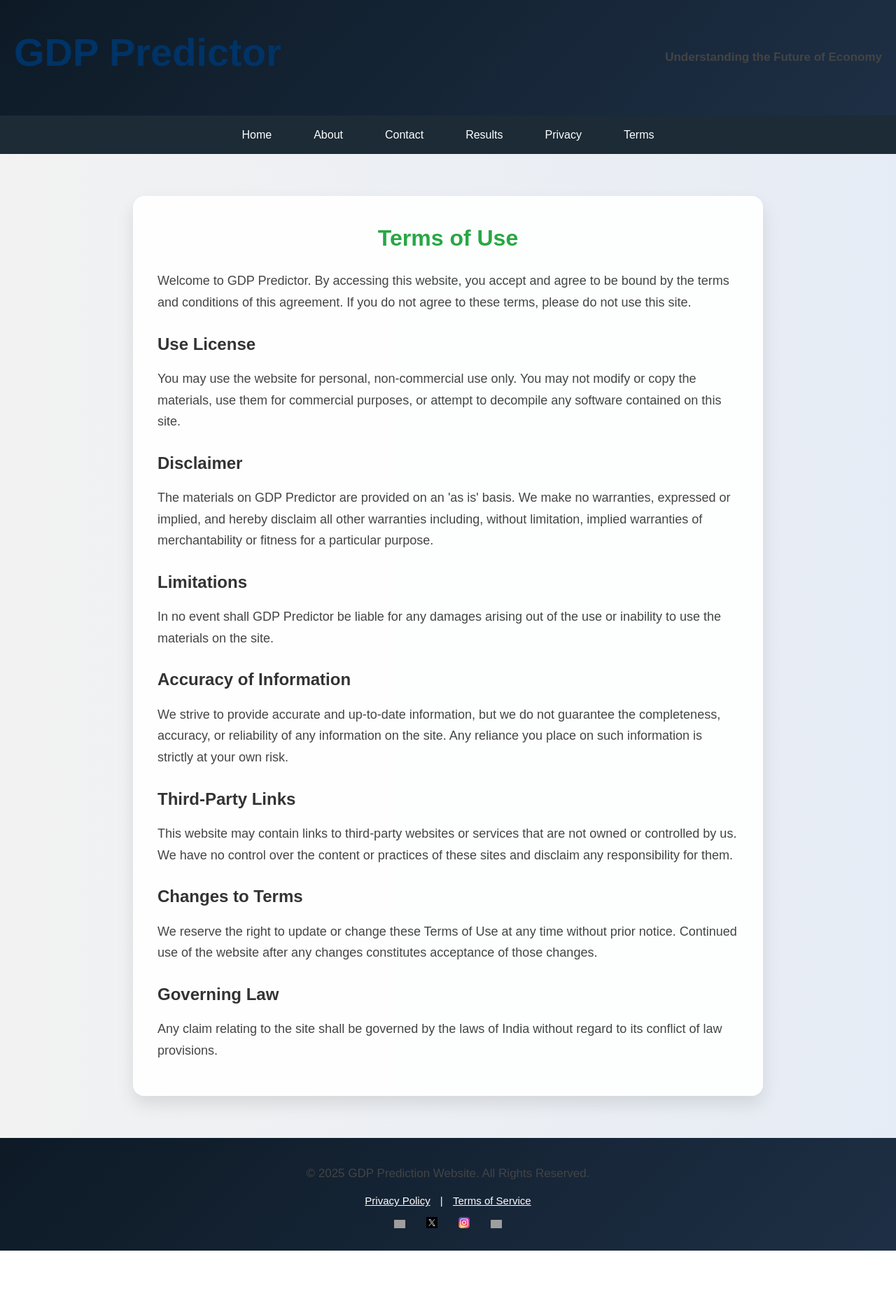
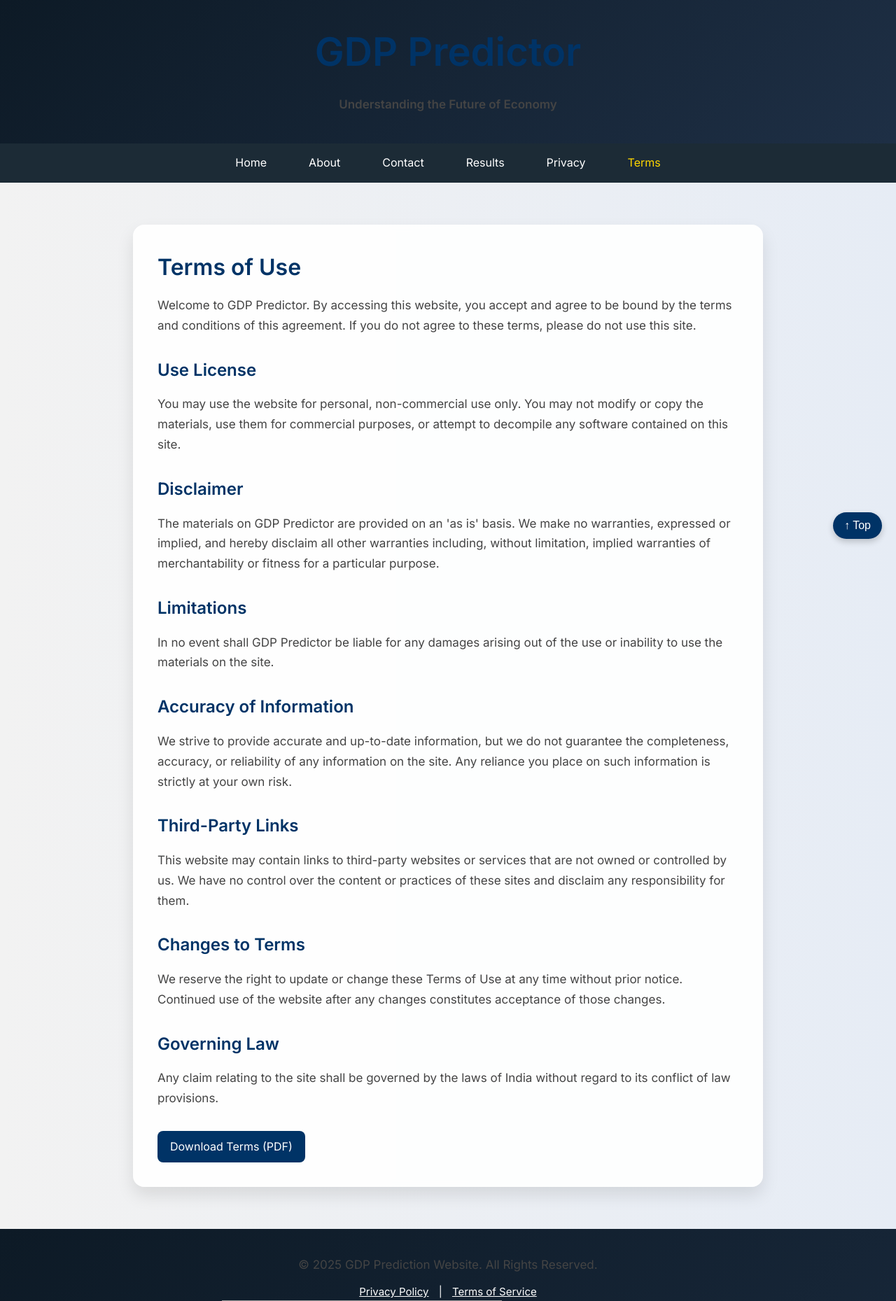
Before and after one commit to HARINARAYAN-2027/gdp-X, a Flask app: page /terms in a window 1280 px wide. Shown: the top 1859 px of the page at 70% size. Before the commit the page ends 1787 px from the top, so only its background shows below. Run offline with Flask 2, Linux system fonts and the light colour scheme; grey boxes are pictures that could not be loaded.

Commit message:
Update terms.html

```diff
--- a/templates/terms.html
+++ b/templates/terms.html
@@ -2,11 +2,12 @@
 <html lang="en">
 <head>
   <meta charset="UTF-8">
-    <title>Terms of Use</title>
+  <title>Terms of Use | GDP Predictor</title>
   <meta name="viewport" content="width=device-width, initial-scale=1.0">
-    <link rel="stylesheet" href="{{ url_for('static', filename='style.css') }}">
-
-    <!-- Google Analytics -->
+  <meta name="description" content="Read the Terms of Use for GDP Predictor, outlining your rights and responsibilities as a user.">
+  <meta name="keywords" content="GDP Predictor, Terms of Use, Economic Prediction, Legal Policy">
+  <meta name="author" content="Harinarayan Kumar">
+  <link rel="canonical" href="https://gdp-prediction.onrender.com/terms">
   <script async src="https://www.googletagmanager.com/gtag/js?id=G-Y2DS4JJDM0"></script>
   <script>
     window.dataLayer = window.dataLayer || [];
@@ -14,26 +15,21 @@
     gtag('js', new Date());
     gtag('config', 'G-Y2DS4JJDM0');
   </script>
-
-    <!-- AdSense -->
   <script async src="https://pagead2.googlesyndication.com/pagead/js/adsbygoogle.js?client=ca-pub-5467190410358033" crossorigin="anonymous"></script>
   <style>
     @import url('https://fonts.googleapis.com/css2?family=Inter:wght@400;600&display=swap');
-
     * {
       margin: 0;
       padding: 0;
       box-sizing: border-box;
     }
-
     body {
-    font-family: 'Inter', 'Segoe UI', Tahoma, Geneva, Verdana, sans-serif;
+      font-family: 'Inter', sans-serif;
       background: linear-gradient(to right, #f2f2f2, #e6ecf5);
       color: #222;
       line-height: 1.6;
       scroll-behavior: smooth;
     }
-
     header {
       background: linear-gradient(135deg, #0d1a26, #1e2f45);
       color: white;
@@ -43,21 +39,16 @@
       font-weight: 600;
       box-shadow: 0 6px 12px rgba(0, 0, 0, 0.3);
     }
-
     nav ul {
       list-style: none;
-    padding: 0;
-    margin: 0;
       display: flex;
       justify-content: center;
+      flex-wrap: wrap;
       background-color: #1c2b36;
-    flex-wrap: wrap;
     }
-
     nav ul li {
       margin: 0 10px;
     }
-
     nav ul li a {
       color: white;
       text-decoration: none;
@@ -66,13 +57,11 @@
       font-weight: 500;
       transition: background-color 0.3s, transform 0.2s;
     }
-
     nav ul li a:hover {
       background-color: #2e4a5f;
       transform: scale(1.05);
       border-radius: 6px;
     }
-
     .container {
       max-width: 900px;
       margin: 60px auto;
@@ -84,34 +73,23 @@
       -webkit-backdrop-filter: blur(4px);
       animation: slideIn 0.5s ease-in-out;
     }
-
     @keyframes slideIn {
-    from {
-      opacity: 0;
-      transform: translateY(20px);
+      from {opacity: 0; transform: translateY(20px);}
+      to {opacity: 1; transform: translateY(0);}
     }
-    to {
-      opacity: 1;
-      transform: translateY(0);
-    }
-  }
-
     h1, h2 {
       color: #003366;
       margin-bottom: 15px;
     }
-
     h2 {
       margin-top: 30px;
     }
-
     p {
       font-size: 17px;
       color: #444;
       margin: 12px 0;
       line-height: 1.7;
     }
-
     footer {
       background: linear-gradient(135deg, #0d1a26, #1e2f45);
       color: white;
@@ -120,45 +98,67 @@
       margin-top: 60px;
       font-size: 15px;
     }
-
     .privacy-links a {
       color: white;
       text-decoration: underline;
       margin: 0 10px;
       transition: color 0.3s;
     }
-
     .privacy-links a:hover {
       color: #ffd700;
     }
-
     .social-media a {
       margin: 0 8px;
       transition: transform 0.3s;
     }
-
     .social-media a:hover {
       transform: scale(1.2);
     }
-
     @media (max-width: 768px) {
       nav ul {
         flex-direction: column;
         align-items: center;
       }
-
       .container {
         margin: 30px 20px;
         padding: 25px;
       }
     }
+    button.back-to-top {
+      position: fixed;
+      bottom: 30px;
+      right: 20px;
+      background: #003366;
+      color: white;
+      padding: 10px 16px;
+      border: none;
+      border-radius: 50px;
+      font-size: 16px;
+      cursor: pointer;
+      box-shadow: 0 4px 10px rgba(0,0,0,0.2);
+      z-index: 1000;
+    }
+    button.back-to-top:hover {
+      background-color: #005599;
+    }
+    .download-link {
+      display: inline-block;
+      margin-top: 20px;
+      background-color: #003366;
+      color: white;
+      padding: 10px 18px;
+      border-radius: 8px;
+      text-decoration: none;
+      font-weight: 500;
+      transition: background 0.3s;
+    }
+    .download-link:hover {
+      background-color: #005599;
+    }
   </style>
-
-
 </head>
 <body>
 
-    <!-- Top Ad -->
   <ins class="adsbygoogle"
        style="display:block"
        data-ad-client="ca-pub-5467190410358033"
@@ -169,13 +169,11 @@
        (adsbygoogle = window.adsbygoogle || []).push({});
   </script>
 
-    <!-- Header -->
   <header>
     <h1>GDP Predictor</h1>
     <p>Understanding the Future of Economy</p>
   </header>
 
-    <!-- Navigation -->
   <nav>
     <ul>
       <li><a href="/">Home</a></li>
@@ -183,11 +181,10 @@
       <li><a href="/contact">Contact</a></li>
       <li><a href="/results">Results</a></li>
       <li><a href="/privacy">Privacy</a></li>
-            <li><a href="/terms">Terms</a></li>
+      <li><a href="/terms" style="color: #ffd700;">Terms</a></li>
     </ul>
   </nav>
 
-    <!-- Terms Container -->
   <div class="container">
     <h1>Terms of Use</h1>
     <p>Welcome to GDP Predictor. By accessing this website, you accept and agree to be bound by the terms and conditions of this agreement. If you do not agree to these terms, please do not use this site.</p>
@@ -212,16 +209,18 @@
 
     <h2>Governing Law</h2>
     <p>Any claim relating to the site shall be governed by the laws of India without regard to its conflict of law provisions.</p>
+
+    <a href="{{ url_for('static', filename='docs/terms.pdf') }}" target="_blank" class="download-link">Download Terms (PDF)</a>
   </div>
 
-    <!-- Footer -->
+  <button class="back-to-top" onclick="window.scrollTo({ top: 0, behavior: 'smooth' });">↑ Top</button>
+
   <footer>
     <p>&copy; 2025 GDP Prediction Website. All Rights Reserved.</p>
     <div class="privacy-links">
-            <a href="#">Privacy Policy</a> | <a href="#">Terms of Service</a>
+      <a href="/privacy">Privacy Policy</a> | <a href="/terms">Terms of Service</a>
     </div>
-        <div class="social-media"><!-- Footer -->
-
+    <div class="social-media">
       <a href="https://www.facebook.com" target="_blank">
         <img src="{{ url_for('static', filename='images/facebook-icon.png') }}" alt="Facebook">
       </a>
```
Lines whose indentation alone changed are shown as unchanged.
